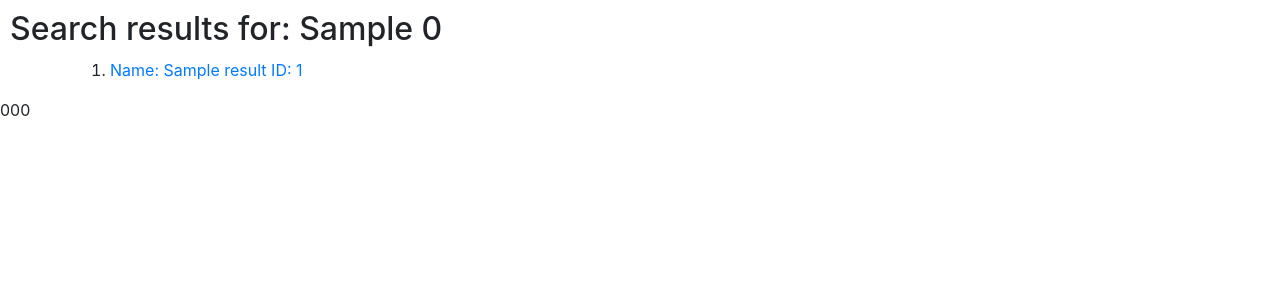
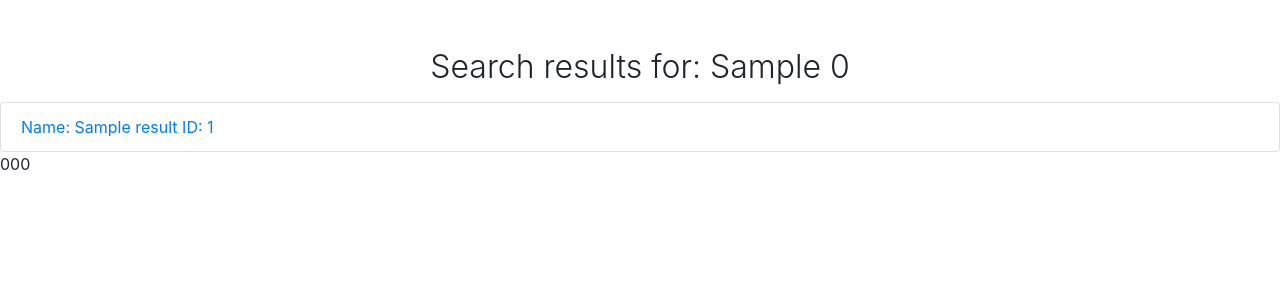
Before and after one commit to ISISNeutronMuon/HLM_View, a Django app: template hlmview/templates/search_results.html in a window 1280 px wide. Shown: the part 92-392 px from the top of the page. Run offline with Django 3.2, Linux system fonts and the light colour scheme; the template is opened without the code that fills it: most values are stand-ins (such as "Sample title", 1, 10 or a date in 2020); some libraries are stand-ins or nearby versions.

Commit message:
updated to use bootstrap rather than just adding a margin

```diff
--- a/hlmview/templates/search_results.html
+++ b/hlmview/templates/search_results.html
@@ -6,16 +6,12 @@
 
 {% block content %}
 
-<style>
-    h2 {margin: 10px;}
-    ol {margin-left: 70px;}
-</style>
-<h2>Search results for: {{results.0.name}}</h2>
-<ol>
+<h2 class="font-weight-light mx-5 mb-3 mt-5 text-center">Search results for: {{results.0.name}}</h2>
+<div class="list-group">
 {% for result in results %}
-    <li> <a href = "{% url 'detail' result.id %}"> Name: {{ result.name }}  ID:  {{result.id}} </a></li>
+    <a href = "{% url 'detail' result.id %}" class="list-group-item"> Name: {{ result.name }}  ID:  {{result.id}} </a>
 {% endfor %}
-</ol>
+</div>
 {{ exception }}
 
 {% endblock %}
```
